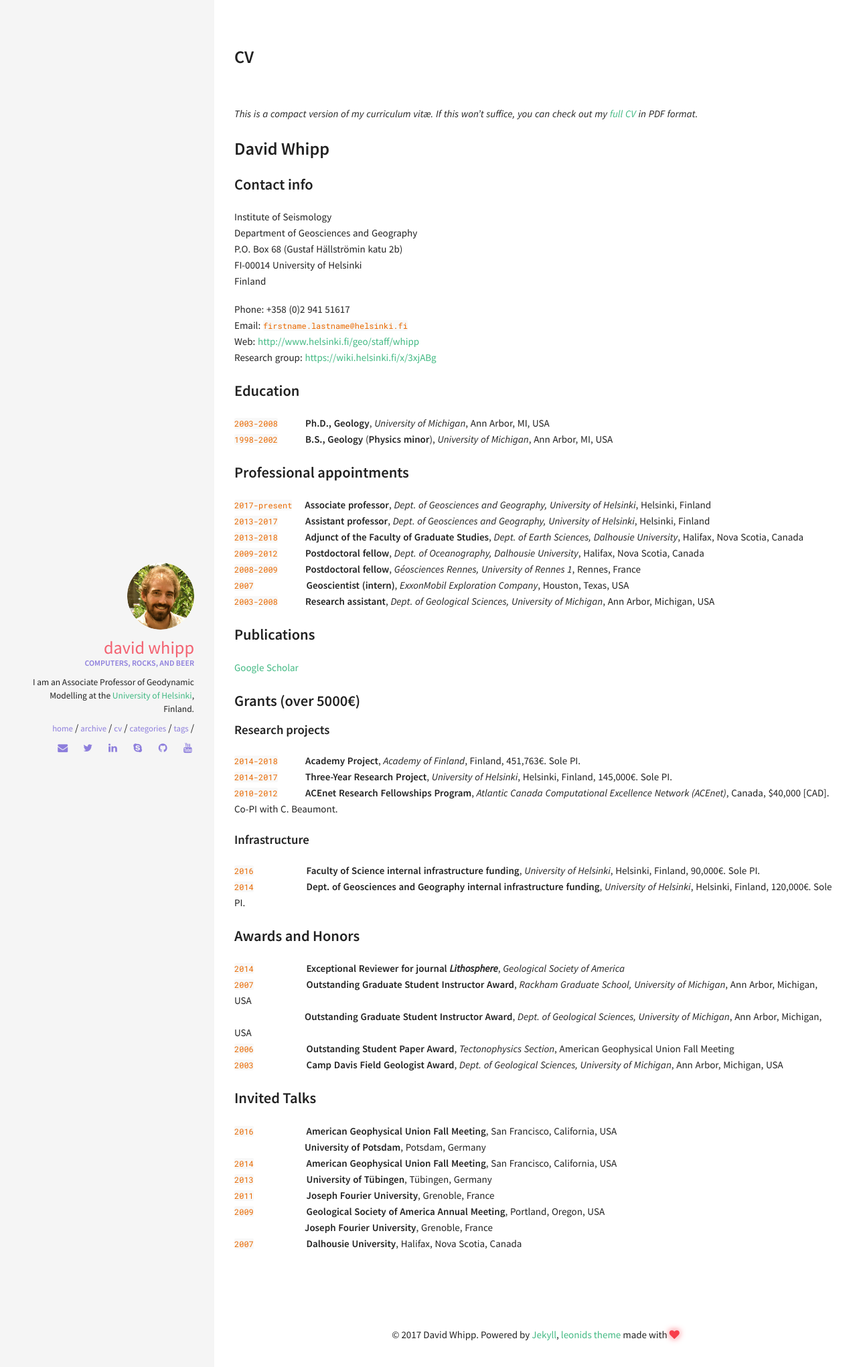
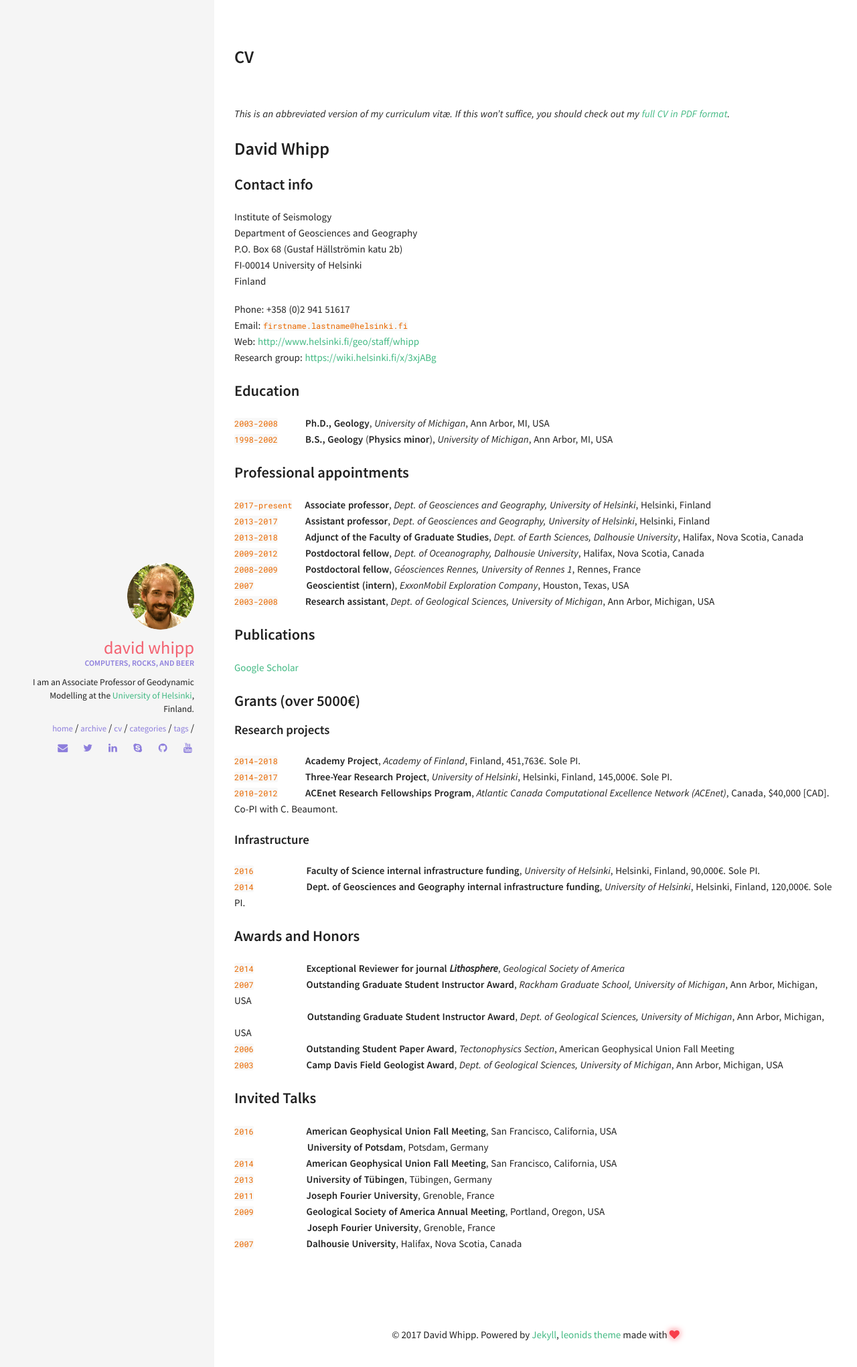
Before and after one commit to z0del/davewhipp.github.io, a Jekyll site: the page built from cv.md, in a window 1280 px wide. Shown: the top 2041 px of the page at 67% size. Built offline with Jekyll 4.4.1, drawn with Linux system fonts in a browser that asks for light colours; some of the changed lines change nothing that is shown.

Commit message:
Update cv.md

````diff
--- a/cv.md
+++ b/cv.md
@@ -3,7 +3,7 @@
 title:  CV
 permalink: /cv
 ---
-*This is a compact version of my curriculum vitæ. If this won't suffice, you can check out my [full CV](pdf/whipp_CV.pdf) in PDF format.*
+*This is an abbreviated version of my curriculum vitæ. If this won't suffice, you should check out my [full CV in PDF format](pdf/whipp_CV.pdf).*
 
 ## David Whipp
 
@@ -48,16 +48,16 @@
 ### Awards and Honors
 ```2014``` &nbsp;&nbsp;&nbsp;&nbsp;&nbsp;&nbsp;&nbsp;&nbsp;&nbsp;&nbsp;&nbsp;&nbsp;&nbsp;&nbsp;&nbsp;&nbsp;&nbsp;&nbsp;&nbsp;&nbsp;**Exceptional Reviewer for journal *Lithosphere***, *Geological Society of America*<br/>
 ```2007``` &nbsp;&nbsp;&nbsp;&nbsp;&nbsp;&nbsp;&nbsp;&nbsp;&nbsp;&nbsp;&nbsp;&nbsp;&nbsp;&nbsp;&nbsp;&nbsp;&nbsp;&nbsp;&nbsp;&nbsp;**Outstanding Graduate Student Instructor Award**, *Rackham Graduate School, University of Michigan*, Ann Arbor, Michigan, USA<br/>
-&nbsp;&nbsp;&nbsp;&nbsp;&nbsp;&nbsp;&nbsp;&nbsp;&nbsp;&nbsp;&nbsp;&nbsp;&nbsp;&nbsp;&nbsp;&nbsp;&nbsp;&nbsp;&nbsp;&nbsp;&nbsp;&nbsp;&nbsp;&nbsp;&nbsp;&nbsp;&nbsp;&nbsp;**Outstanding Graduate Student Instructor Award**, *Dept. of Geological Sciences, University of Michigan*, Ann Arbor, Michigan, USA<br/>
+&nbsp;&nbsp;&nbsp;&nbsp;&nbsp;&nbsp;&nbsp;&nbsp;&nbsp;&nbsp;&nbsp;&nbsp;&nbsp;&nbsp;&nbsp;&nbsp;&nbsp;&nbsp;&nbsp;&nbsp;&nbsp;&nbsp;&nbsp;&nbsp;&nbsp;&nbsp;&nbsp;&nbsp;&nbsp;**Outstanding Graduate Student Instructor Award**, *Dept. of Geological Sciences, University of Michigan*, Ann Arbor, Michigan, USA<br/>
 ```2006``` &nbsp;&nbsp;&nbsp;&nbsp;&nbsp;&nbsp;&nbsp;&nbsp;&nbsp;&nbsp;&nbsp;&nbsp;&nbsp;&nbsp;&nbsp;&nbsp;&nbsp;&nbsp;&nbsp;&nbsp;**Outstanding Student Paper Award**, *Tectonophysics Section*, American Geophysical Union Fall Meeting<br/>
 ```2003``` &nbsp;&nbsp;&nbsp;&nbsp;&nbsp;&nbsp;&nbsp;&nbsp;&nbsp;&nbsp;&nbsp;&nbsp;&nbsp;&nbsp;&nbsp;&nbsp;&nbsp;&nbsp;&nbsp;&nbsp;**Camp Davis Field Geologist Award**, *Dept. of Geological Sciences, University of Michigan*, Ann Arbor, Michigan, USA<br/>
 
 ### Invited Talks
 ```2016``` &nbsp;&nbsp;&nbsp;&nbsp;&nbsp;&nbsp;&nbsp;&nbsp;&nbsp;&nbsp;&nbsp;&nbsp;&nbsp;&nbsp;&nbsp;&nbsp;&nbsp;&nbsp;&nbsp;&nbsp;**American Geophysical Union Fall Meeting**, San Francisco, California, USA<br/>
-&nbsp;&nbsp;&nbsp;&nbsp;&nbsp;&nbsp;&nbsp;&nbsp;&nbsp;&nbsp;&nbsp;&nbsp;&nbsp;&nbsp;&nbsp;&nbsp;&nbsp;&nbsp;&nbsp;&nbsp;&nbsp;&nbsp;&nbsp;&nbsp;&nbsp;&nbsp;&nbsp;&nbsp;**University of Potsdam**, Potsdam, Germany<br/>
+&nbsp;&nbsp;&nbsp;&nbsp;&nbsp;&nbsp;&nbsp;&nbsp;&nbsp;&nbsp;&nbsp;&nbsp;&nbsp;&nbsp;&nbsp;&nbsp;&nbsp;&nbsp;&nbsp;&nbsp;&nbsp;&nbsp;&nbsp;&nbsp;&nbsp;&nbsp;&nbsp;&nbsp;&nbsp;**University of Potsdam**, Potsdam, Germany<br/>
 ```2014``` &nbsp;&nbsp;&nbsp;&nbsp;&nbsp;&nbsp;&nbsp;&nbsp;&nbsp;&nbsp;&nbsp;&nbsp;&nbsp;&nbsp;&nbsp;&nbsp;&nbsp;&nbsp;&nbsp;&nbsp;**American Geophysical Union Fall Meeting**, San Francisco, California, USA<br/>
 ```2013``` &nbsp;&nbsp;&nbsp;&nbsp;&nbsp;&nbsp;&nbsp;&nbsp;&nbsp;&nbsp;&nbsp;&nbsp;&nbsp;&nbsp;&nbsp;&nbsp;&nbsp;&nbsp;&nbsp;&nbsp;**University of Tübingen**, Tübingen, Germany<br/>
 ```2011``` &nbsp;&nbsp;&nbsp;&nbsp;&nbsp;&nbsp;&nbsp;&nbsp;&nbsp;&nbsp;&nbsp;&nbsp;&nbsp;&nbsp;&nbsp;&nbsp;&nbsp;&nbsp;&nbsp;&nbsp;**Joseph Fourier University**, Grenoble, France<br/>
 ```2009``` &nbsp;&nbsp;&nbsp;&nbsp;&nbsp;&nbsp;&nbsp;&nbsp;&nbsp;&nbsp;&nbsp;&nbsp;&nbsp;&nbsp;&nbsp;&nbsp;&nbsp;&nbsp;&nbsp;&nbsp;**Geological Society of America Annual Meeting**, Portland, Oregon, USA<br/>
-&nbsp;&nbsp;&nbsp;&nbsp;&nbsp;&nbsp;&nbsp;&nbsp;&nbsp;&nbsp;&nbsp;&nbsp;&nbsp;&nbsp;&nbsp;&nbsp;&nbsp;&nbsp;&nbsp;&nbsp;&nbsp;&nbsp;&nbsp;&nbsp;&nbsp;&nbsp;&nbsp;&nbsp;**Joseph Fourier University**, Grenoble, France<br/>
+&nbsp;&nbsp;&nbsp;&nbsp;&nbsp;&nbsp;&nbsp;&nbsp;&nbsp;&nbsp;&nbsp;&nbsp;&nbsp;&nbsp;&nbsp;&nbsp;&nbsp;&nbsp;&nbsp;&nbsp;&nbsp;&nbsp;&nbsp;&nbsp;&nbsp;&nbsp;&nbsp;&nbsp;&nbsp;**Joseph Fourier University**, Grenoble, France<br/>
 ```2007``` &nbsp;&nbsp;&nbsp;&nbsp;&nbsp;&nbsp;&nbsp;&nbsp;&nbsp;&nbsp;&nbsp;&nbsp;&nbsp;&nbsp;&nbsp;&nbsp;&nbsp;&nbsp;&nbsp;&nbsp;**Dalhousie University**, Halifax, Nova Scotia, Canada
````
